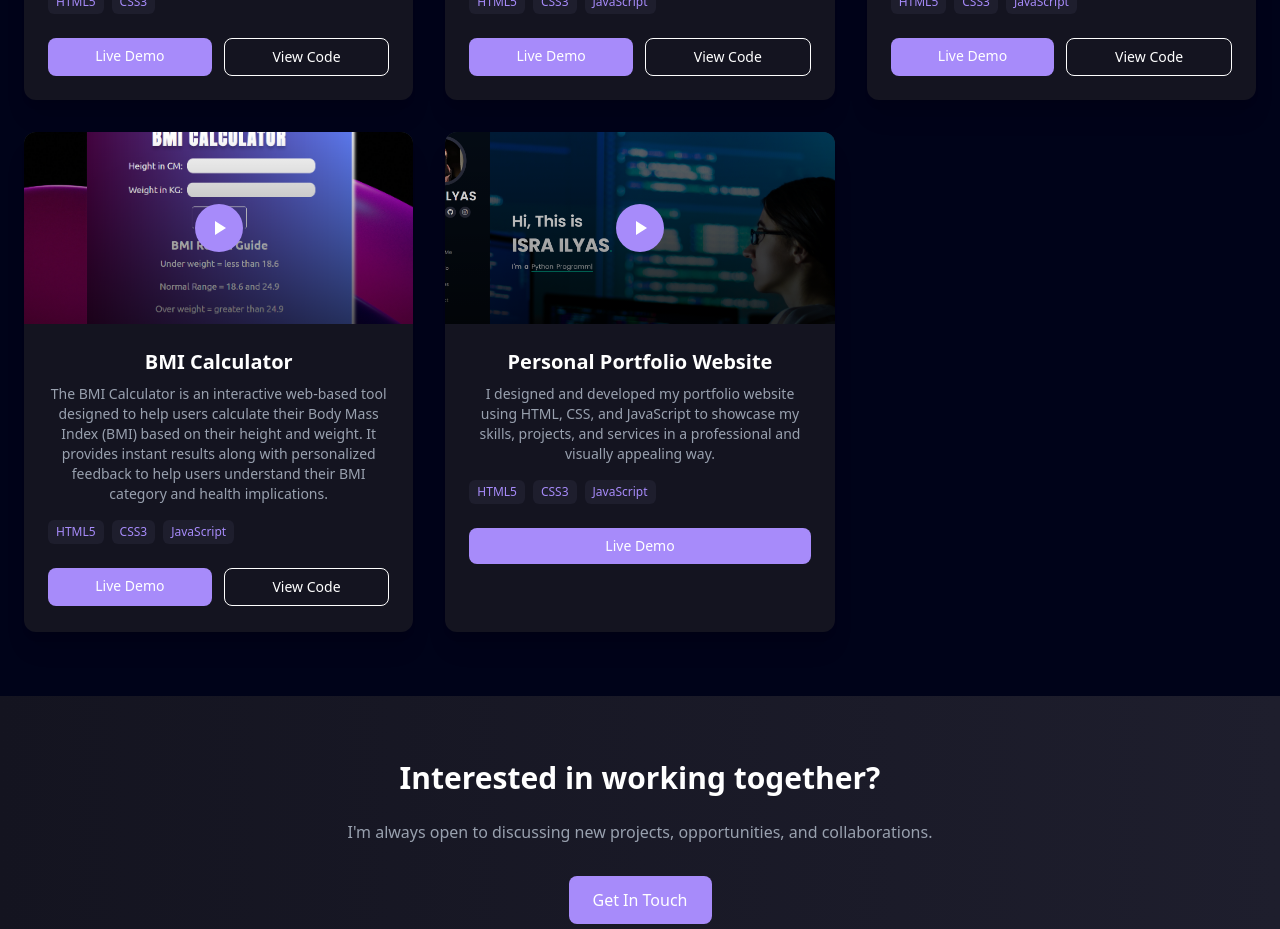
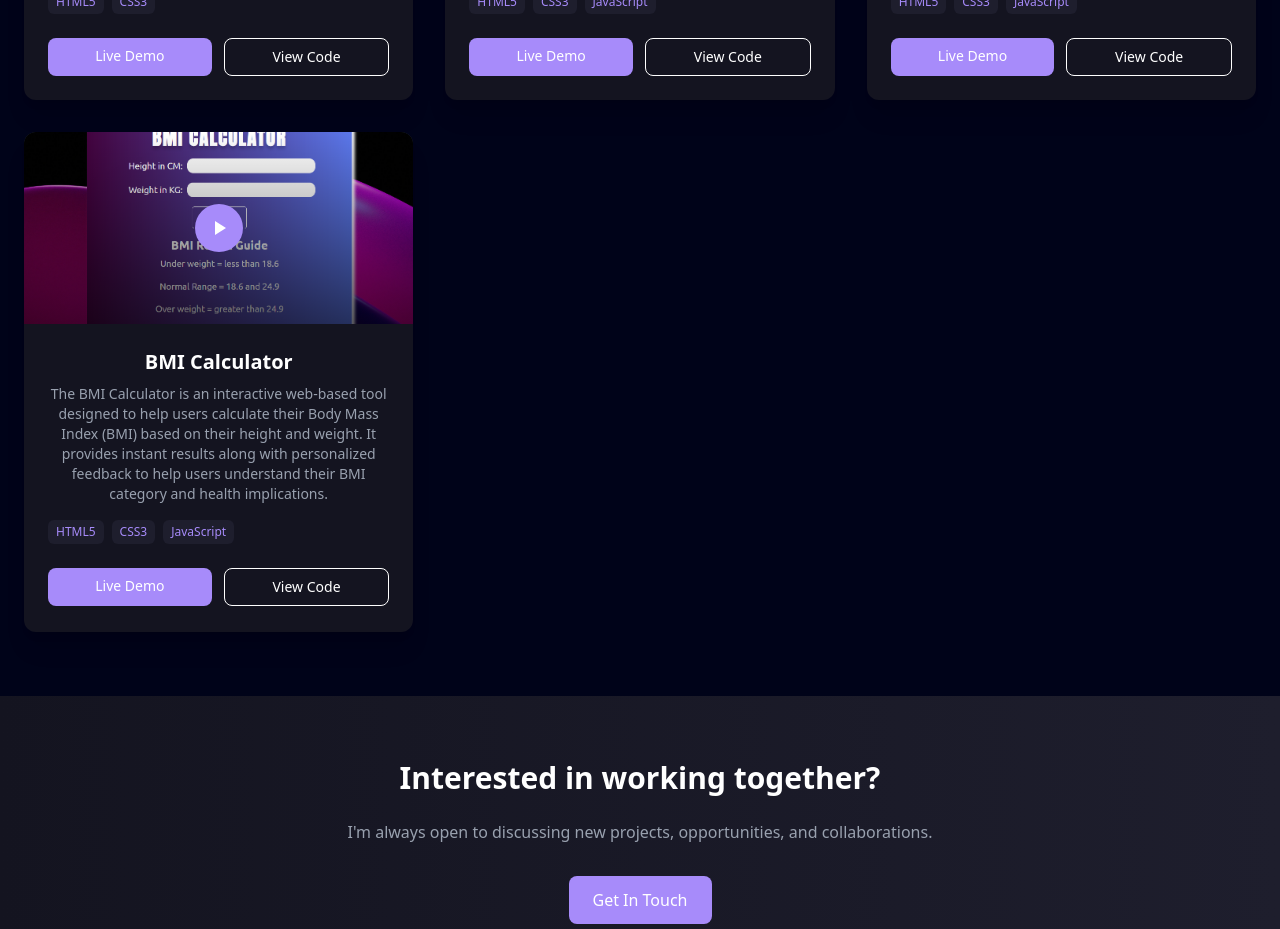
Before and after one commit to israilyas/israPortfolio, a React (Vite) app: page /projects in a window 1280 px wide. Shown: the part 1860-2789 px from the top of the page. Built offline with nearby package versions, Linux system fonts and the light colour scheme.

Commit message:
updated project

```diff
--- a/src/pages/Projectspage.jsx
+++ b/src/pages/Projectspage.jsx
@@ -95,7 +95,7 @@ function ProjectsPage() {
           desc: "Utilizes React Hooks for smooth updates and state management."
         },
       ],
-      tags: ["React","Tailwind CSS", "API Integration"],
+      tags: ["React", "Tailwind CSS", "API Integration"],
       thumbnail: "./Banners/currencyConverter.png",
       videoUrl: "https://streamable.com/lpupz6",
       demoUrl: "https://currency-converter-reactjs-ebon.vercel.app/",
@@ -267,32 +267,7 @@ function ProjectsPage() {
       codeUrl: "https://github.com/israilyas/BMI-Calculator-JS",
     },
 
-    {
-      id: 11,
-      title: "Personal Portfolio Website",
-      shortDesc: "I designed and developed my portfolio website using HTML, CSS, and JavaScript to showcase my skills, projects, and services in a professional and visually appealing way.",
-      features: [
-        {
-          heading: "Modern & Responsive Design",
-          desc: "Ensures a seamless experience across all devices."
-        },
-        {
-          heading: "Interactive Navigation",
-          desc: "Smooth scrolling and user-friendly layout."
-        },
-        {
-          heading: "Project Showcase",
-          desc: "Displays my key development projects effectively."
-        },
 
-      ],
-
-      tags: ["HTML5", "CSS3", "JavaScript"],
-      thumbnail: "./Banners/portfolio1.png",
-      videoUrl: "https://streamable.com/d7dq4w",
-      demoUrl: "https://isra-ilyas.netlify.app/",
-      // codeUrl: "https://github.com/israilyas/BMI-Calculator-JS",
-    },
   ];
 
   return (
```
